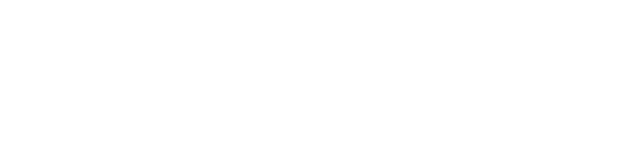
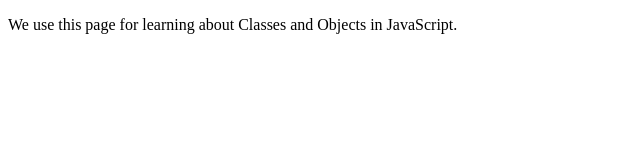
Before and after one commit to Gaurav-BCA/WebDevelopmentLearning, a plain HTML site: page JavaScript/classesAndObjects.html in a window 1280 px wide. Shown: the whole page, without its empty margins (0-640 px from the left). Drawn offline with Linux system fonts and the light colour scheme.

Commit message:
Add data to Index.html

```diff
--- a/JavaScript/classesAndObjects.html
+++ b/JavaScript/classesAndObjects.html
@@ -6,6 +6,7 @@
     <title>Classes And Objects</title>
 </head>
 <body>
+    <p>We use this page for learning about Classes and Objects in JavaScript.</p>
     <script src="classesAndObjects.js"></script>
 </body>
 </html>
```
